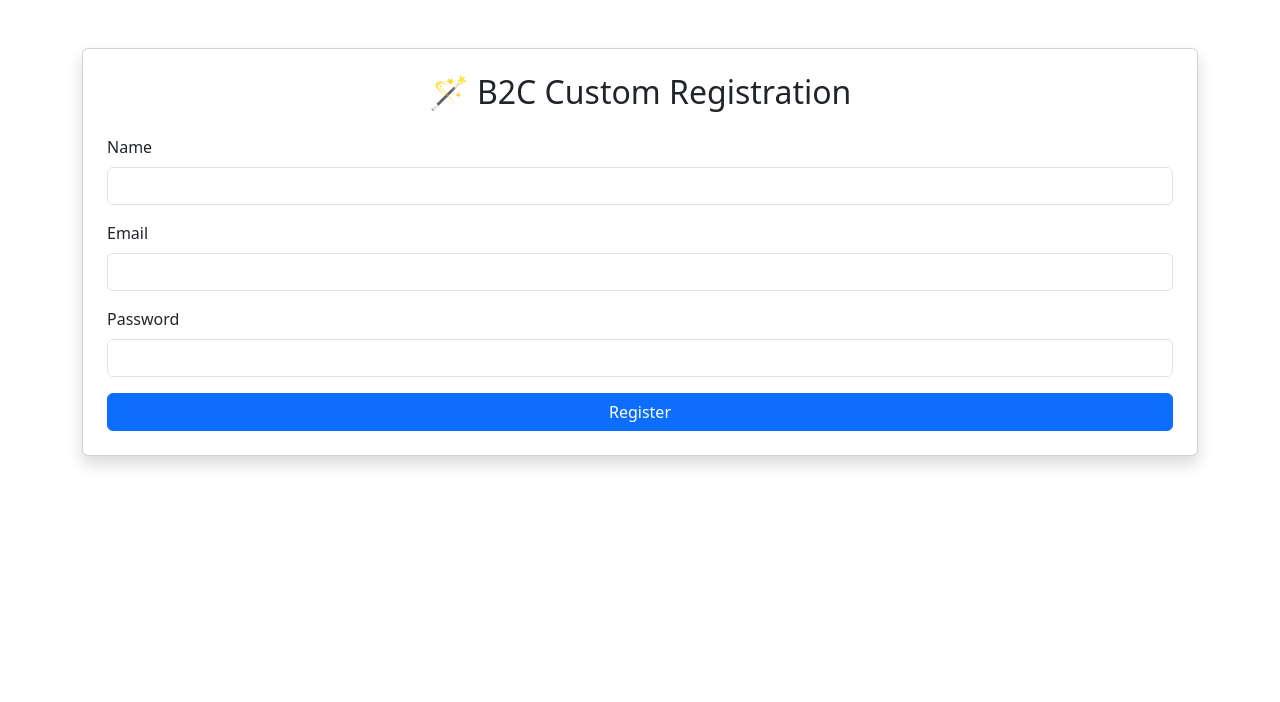
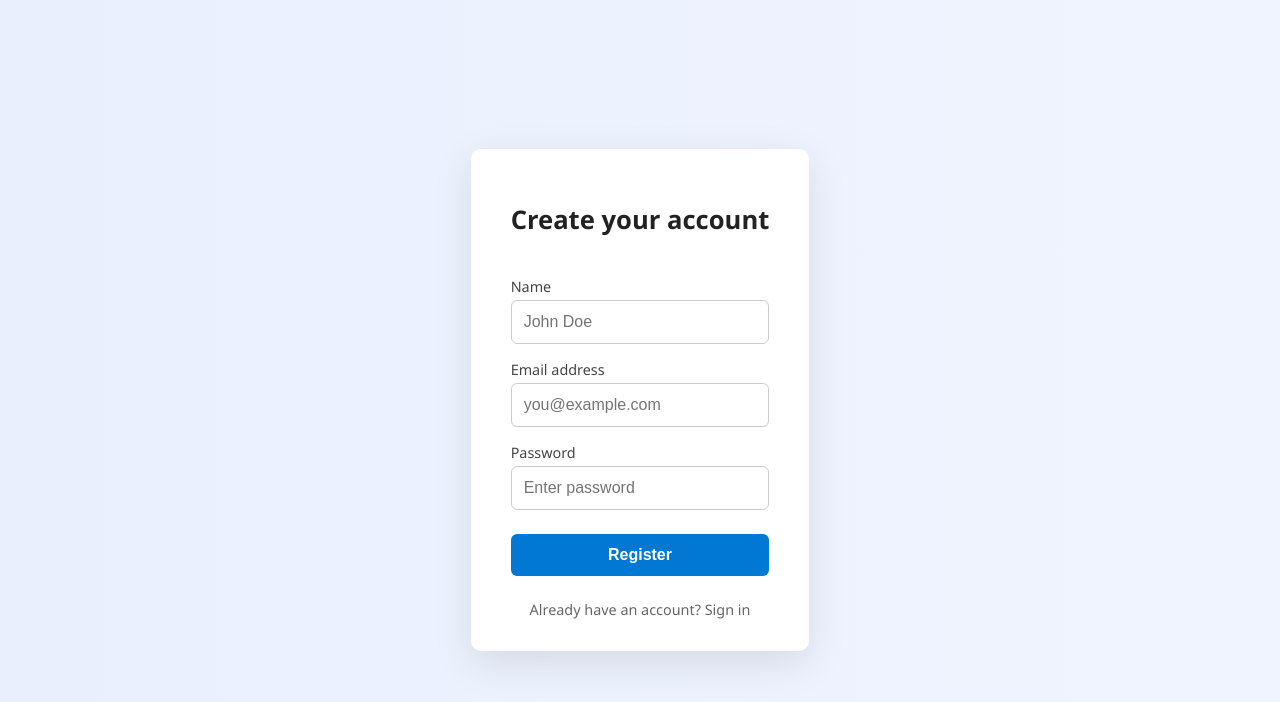
Before and after one commit to Telse/b2c-register-poc, a React (Create React App) app: page / in a window 1280 px wide. Shown: the top 702 px of the page. Built offline with nearby package versions, Linux system fonts and the light colour scheme.

Commit message:
updated styles

```diff
--- a/src/App.css
+++ b/src/App.css
@@ -1,53 +1,83 @@
-.App {
-  text-align: center;
+body {
+  margin: 0;
+  font-family: "Segoe UI", Roboto, sans-serif;
+  background: linear-gradient(to right, #e9f0fd, #f0f4ff);
+  height: 100vh;
+  display: flex;
+  align-items: center;
+  justify-content: center;
 }
 
-.App-logo {
-  height: 40vmin;
-  pointer-events: none;
+.page-wrapper {
+  display: flex;
+  justify-content: center;
+  align-items: center;
+  width: 100%;
 }
 
-@media (prefers-reduced-motion: no-preference) {
-  .App-logo {
-    animation: App-logo-spin infinite 20s linear;
-  }
+.register-card {
+  background: #ffffff;
+  padding: 2rem 2.5rem;
+  border-radius: 10px;
+  box-shadow: 0px 12px 40px rgba(0, 0, 0, 0.1);
+  width: 100%;
+  max-width: 420px;
+  text-align: left;
 }
 
-.App-header {
-  background-color: #282c34;
-  min-height: 100vh;
-  display: flex;
-  flex-direction: column;
-  align-items: center;
-  justify-content: center;
-  font-size: calc(10px + 2vmin);
-  color: white;
-}
-
-.App-link {
-  color: #61dafb;
-}
-
-@keyframes App-logo-spin {
-  from {
-    transform: rotate(0deg);
-  }
-  to {
-    transform: rotate(360deg);
-  }
-}
-
-body {
-  font-family: 'Segoe UI', sans-serif;
-  background: linear-gradient(to right, #f0f4ff, #e8ecfc);
-  padding: 2rem;
+.title {
+  font-size: 1.6rem;
+  font-weight: 600;
+  margin-bottom: 1.5rem;
+  color: #222;
 }
 
 form {
-  background: white;
-  border-radius: 10px;
-  padding: 2rem;
-  box-shadow: 0 10px 30px rgba(0,0,0,0.1);
-  max-width: 400px;
-  margin: auto;
+  display: flex;
+  flex-direction: column;
 }
+
+label {
+  margin-top: 1rem;
+  margin-bottom: 0.25rem;
+  font-size: 0.9rem;
+  font-weight: 500;
+  color: #444;
+}
+
+input {
+  padding: 0.75rem;
+  font-size: 1rem;
+  border: 1px solid #ccc;
+  border-radius: 6px;
+  transition: border 0.2s ease;
+}
+
+input:focus {
+  border-color: #0078d4; /* Microsoft's blue */
+  outline: none;
+}
+
+button {
+  margin-top: 1.5rem;
+  padding: 0.75rem;
+  background-color: #0078d4;
+  color: white;
+  font-size: 1rem;
+  font-weight: 600;
+  border: none;
+  border-radius: 6px;
+  cursor: pointer;
+  transition: background-color 0.2s ease;
+}
+
+button:hover {
+  background-color: #005ea2;
+}
+
+.footer-text {
+  margin-top: 1.5rem;
+  text-align: center;
+  font-size: 0.9rem;
+  color: #666;
+}
--- a/src/App.js
+++ b/src/App.js
@@ -1,6 +1,5 @@
 import React, { useState } from "react";
-import 'bootstrap/dist/css/bootstrap.min.css';
-
+import "./App.css";
 
 function App() {
   const [form, setForm] = useState({ name: "", email: "", password: "" });
@@ -11,35 +10,46 @@ function App() {
 
   const handleSubmit = async (e) => {
     e.preventDefault();
-    alert(`This would now register: ${JSON.stringify(form, null, 2)}`);
-    // In a real app, you'd POST to your backend here
+    alert(`Registering user:\n${JSON.stringify(form, null, 2)}`);
   };
 
   return (
-    <div className="container mt-5">
-      <div className="card p-4 shadow">
-        <h2 className="text-center mb-4">🪄 B2C Custom Registration</h2>
+    <div className="page-wrapper">
+      <div className="register-card">
+        <h2 className="title">Create your account</h2>
         <form onSubmit={handleSubmit}>
-          <div className="mb-3">
-            <label className="form-label">Name</label>
-            <input name="name" className="form-control" onChange={handleChange} required />
-          </div>
-          <div className="mb-3">
-            <label className="form-label">Email</label>
-            <input name="email" className="form-control" onChange={handleChange} required />
-          </div>
-          <div className="mb-3">
-            <label className="form-label">Password</label>
-            <input name="password" type="password" className="form-control" onChange={handleChange} required />
-          </div>
-          <button type="submit" className="btn btn-primary w-100">
-            Register
-          </button>
+          <label>Name</label>
+          <input
+            name="name"
+            onChange={handleChange}
+            placeholder="John Doe"
+            required
+          />
+
+          <label>Email address</label>
+          <input
+            name="email"
+            onChange={handleChange}
+            placeholder="you@example.com"
+            type="email"
+            required
+          />
+
+          <label>Password</label>
+          <input
+            name="password"
+            onChange={handleChange}
+            placeholder="Enter password"
+            type="password"
+            required
+          />
+
+          <button type="submit">Register</button>
         </form>
+        <div className="footer-text">Already have an account? Sign in</div>
       </div>
     </div>
   );
-
 }
 
 export default App;
```
